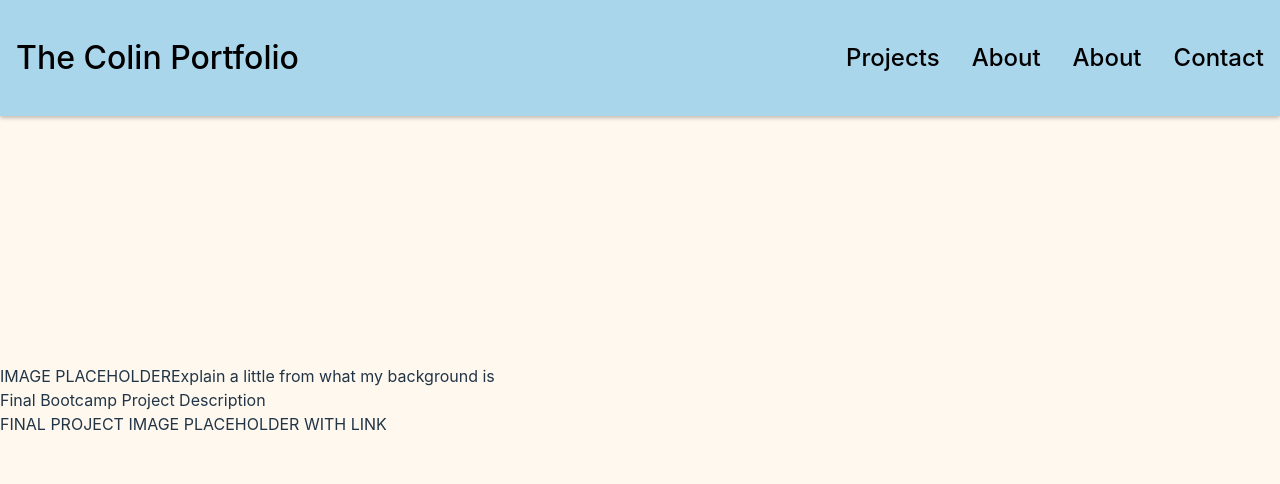
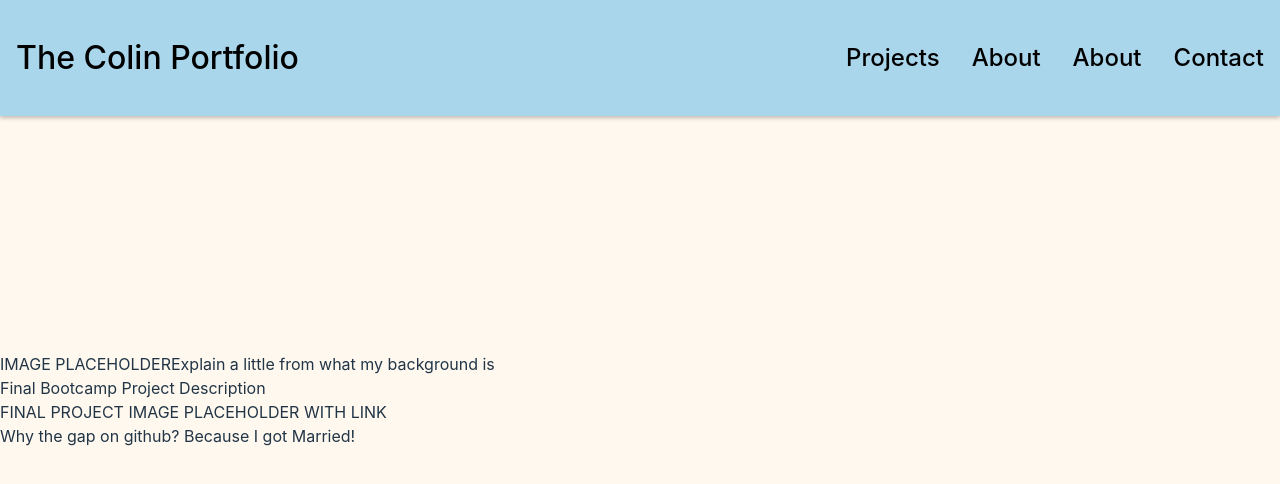
Before and after one commit to codingMadeSimple/practiceApplication, a React (Vite) app in the folder vite-project-1/: page / in a window 1280 px wide. Shown: the top 484 px of the page. Built offline with nearby package versions, Linux system fonts and the light colour scheme.

Commit message:
Added github gap fact.

```diff
--- a/vite-project-1/src/Components/LandingPage.jsx
+++ b/vite-project-1/src/Components/LandingPage.jsx
@@ -8,8 +8,9 @@ function LandingPage(props) {
         <introductiontext>Explain a little from what my background is</introductiontext>
       </div>
       <div>
-      <div>Final Bootcamp Project Description</div>
-      <div>FINAL PROJECT IMAGE PLACEHOLDER WITH LINK</div>
+        <div>Final Bootcamp Project Description</div>
+        <div>FINAL PROJECT IMAGE PLACEHOLDER WITH LINK</div>
+        <div>Why the gap on github? Because I got Married!</div>
       </div>
 
 
```
